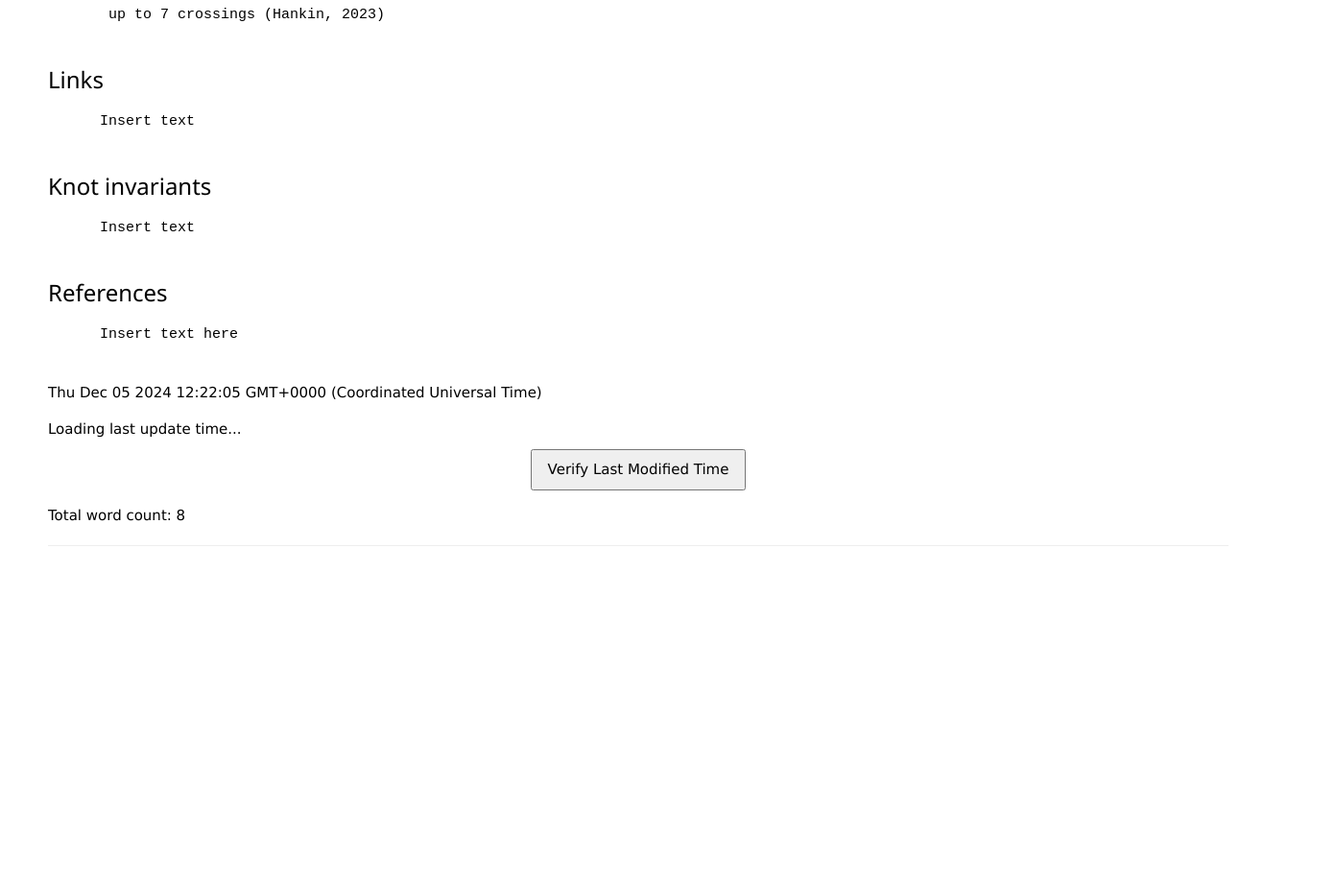
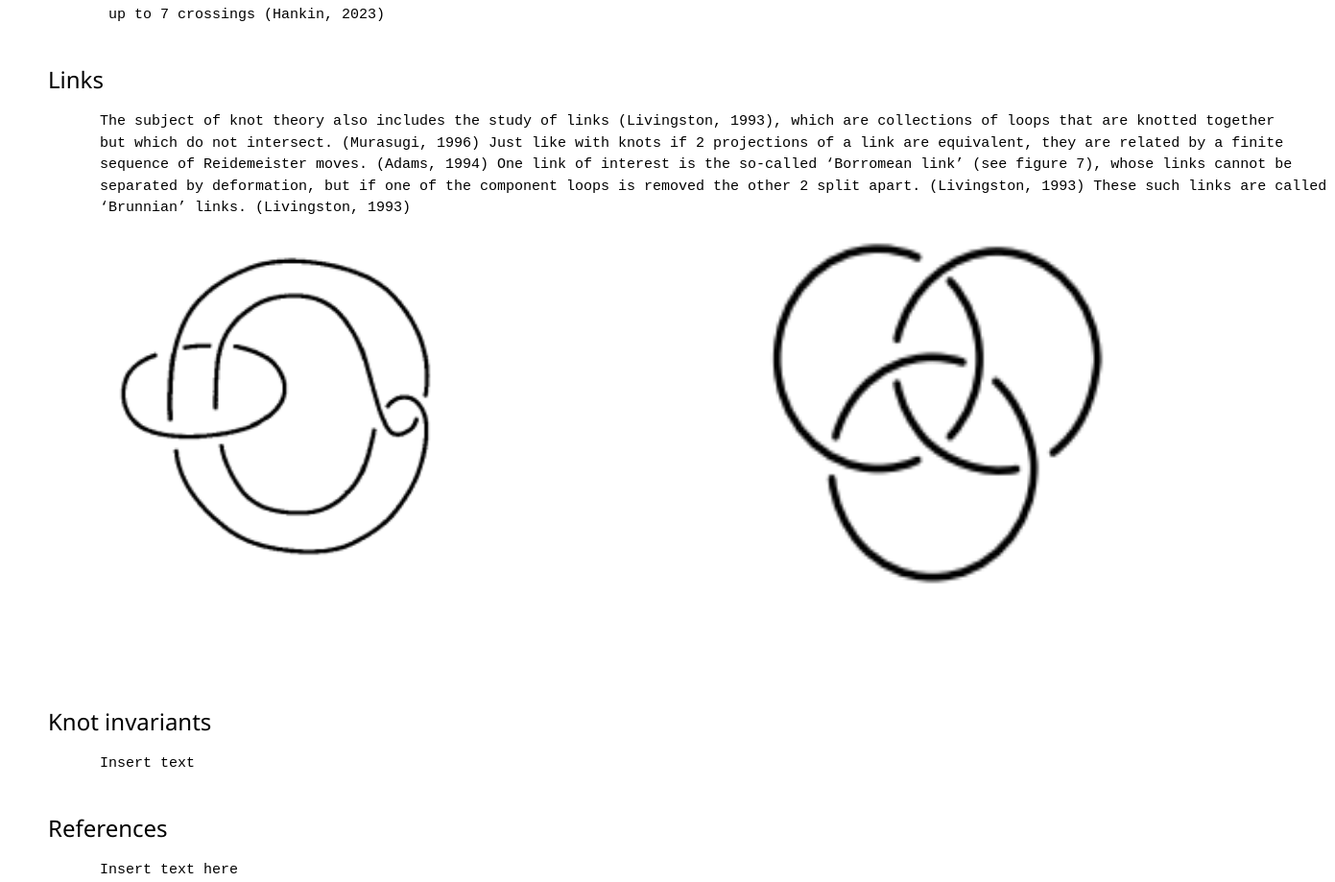
Before and after one commit to FEPSFY6802464/FY6802464, a plain HTML site: page index.html in a window 1280 px wide. Shown: the part 3188-4107 px from the top of the page at 96% size, 1391 px wide, since content can reach past the window. Before the commit the page ends 3777 px from the top, so only its background shows below. Drawn offline with nearby package versions, Linux system fonts and the light colour scheme.

Commit message:
Update index.html

```diff
--- a/index.html
+++ b/index.html
@@ -130,7 +130,15 @@ tr:nth-child(even) {
   <h3 id="Links">Links</h3>
   <p class="ex1">
     <pre>
-      Insert text
+      The subject of knot theory also includes the study of links (Livingston, 1993), which are collections of loops that are knotted together
+      but which do not intersect. (Murasugi, 1996) Just like with knots if 2 projections of a link are equivalent, they are related by a finite
+      sequence of Reidemeister moves. (Adams, 1994) One link of interest is the so-called ‘Borromean link’ (see figure 7), whose links cannot be
+      separated by deformation, but if one of the component loops is removed the other 2 split apart. (Livingston, 1993) These such links are called
+      ‘Brunnian’ links. (Livingston, 1993)
+       <img src  ="Whitehead link.PNG" alt="Whitehead link" width="400" height="340">                              <img src  ="Borromean link.PNG" alt="Borromean link" width="400" height="400">
+
+
+
     </pre>
   </p>
    <h3 id="Knot invariants">Knot invariants</h3>
```
